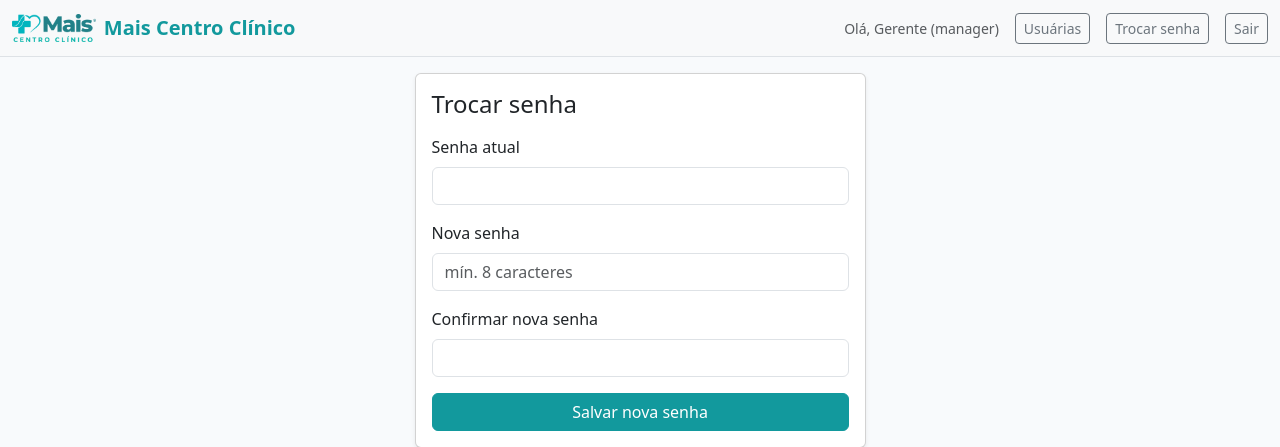
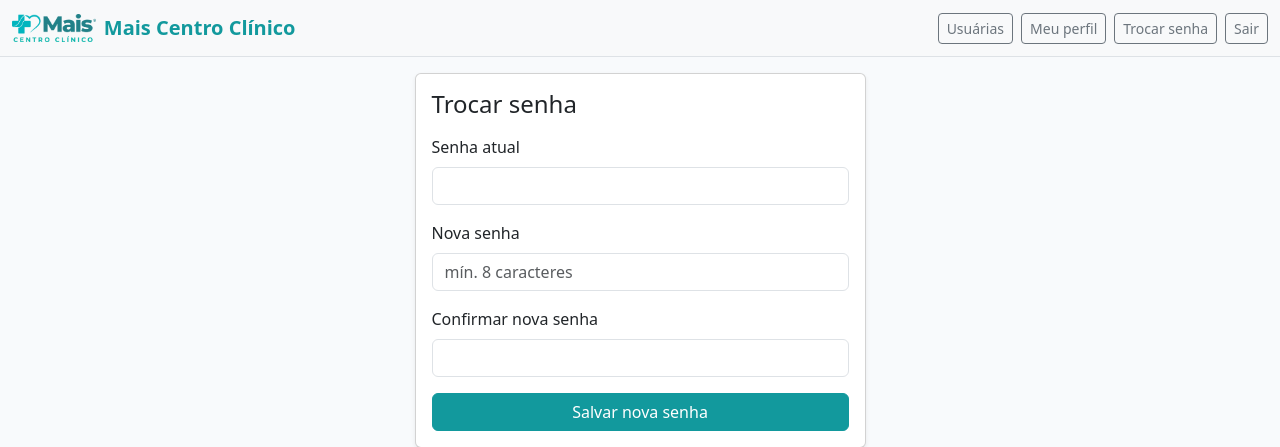
Before and after one commit to gerenciaosorio-afk/mais-centro-tarefas, a Flask app: page /change-password in a window 1280 px wide. Shown: the top 447 px of the page. Run offline with Flask 3, Linux system fonts and the light colour scheme; a user stored in the database is signed in.

Commit message:
Update base.html

```diff
--- a/tarefas_gerente_flask_branded_maiscentro/simple_tasks_app/templates/base.html
+++ b/tarefas_gerente_flask_branded_maiscentro/simple_tasks_app/templates/base.html
@@ -13,30 +13,22 @@
       <div class="container-fluid">
         <a class="navbar-brand fw-semibold d-flex align-items-center gap-2"
            href="{{ url_for('tasks') if current_user.is_authenticated else url_for('login') }}">
-          {% if logo_exists %}
-            <img src="{{ url_for('static', filename='logo.png') }}" class="brand-logo" alt="{{ CLINIC_NAME }}" style="height:28px;">
-          {% endif %}
+          {% if logo_exists %}<img src="{{ url_for('static', filename='logo.png') }}" class="brand-logo" alt="{{ CLINIC_NAME }}" style="height:28px;">{% endif %}
           <span class="brand-text">{{ CLINIC_NAME }}</span>
         </a>
 
-        <div class="d-flex align-items-center ms-auto gap-3">
+        <div class="d-flex align-items-center ms-auto gap-2">
           {% if current_user.is_authenticated %}
-            {# opcional: saudação; pode remover esta linha se não quiser exibir #}
-            <span class="navbar-text small text-muted">
-              Olá, {{ current_user.name }}{% if current_user.role %} ({{ current_user.role }}){% endif %}
-            </span>
-
             {% if current_user.role == 'manager' %}
               <a class="btn btn-outline-secondary btn-sm" href="{{ url_for('users_list') }}">Usuárias</a>
             {% endif %}
-
+            <a class="btn btn-outline-secondary btn-sm" href="{{ url_for('profile') }}">Meu perfil</a>
             <a class="btn btn-outline-secondary btn-sm" href="{{ url_for('change_password') }}">Trocar senha</a>
             <a class="btn btn-outline-secondary btn-sm" href="{{ url_for('logout') }}">Sair</a>
           {% else %}
             <a class="btn btn-primary btn-sm" href="{{ url_for('login') }}">Entrar</a>
           {% endif %}
         </div>
-      </div> <!-- /container-fluid -->
     </nav>
 
     <main class="container mb-5">
```
